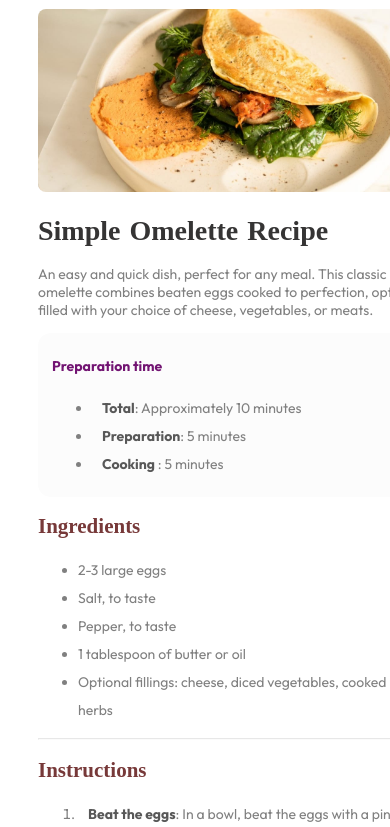
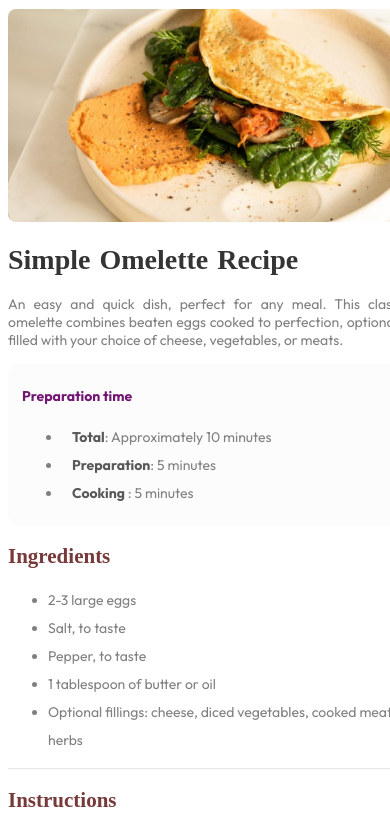
Before and after one commit to Mattylandson/frontend-2, a plain HTML site: page index.html in a window 390 px wide. Shown: the top 827 px of the page. Drawn offline with Linux system fonts and the light colour scheme.

Commit message:
Add files via upload
chng/5

```diff
--- a/main.css
+++ b/main.css
@@ -27,6 +27,7 @@ h1{
 
 p {
   color: grey;
+  text-align: justify;
 
 }
 
@@ -85,13 +86,16 @@ span{
     background-color:white;
     font-family: Outfit;
     font-size: 87.5%;
+    padding-left: 0;
 
   }
 
+
   .img-recipe{
-   width: 400px;
+   width: 465px;
    border-radius: 8px;
    object-position: top;
+
 
   }
 
@@ -100,7 +104,8 @@ span{
     max-width:400px;
     margin: 0;
     margin-right: 0;
-    padding-left: 30px;
+    padding-left: 0;
+    padding-right: 70px;
     padding-top: 1px;
     border-radius: 0;
   }
```
